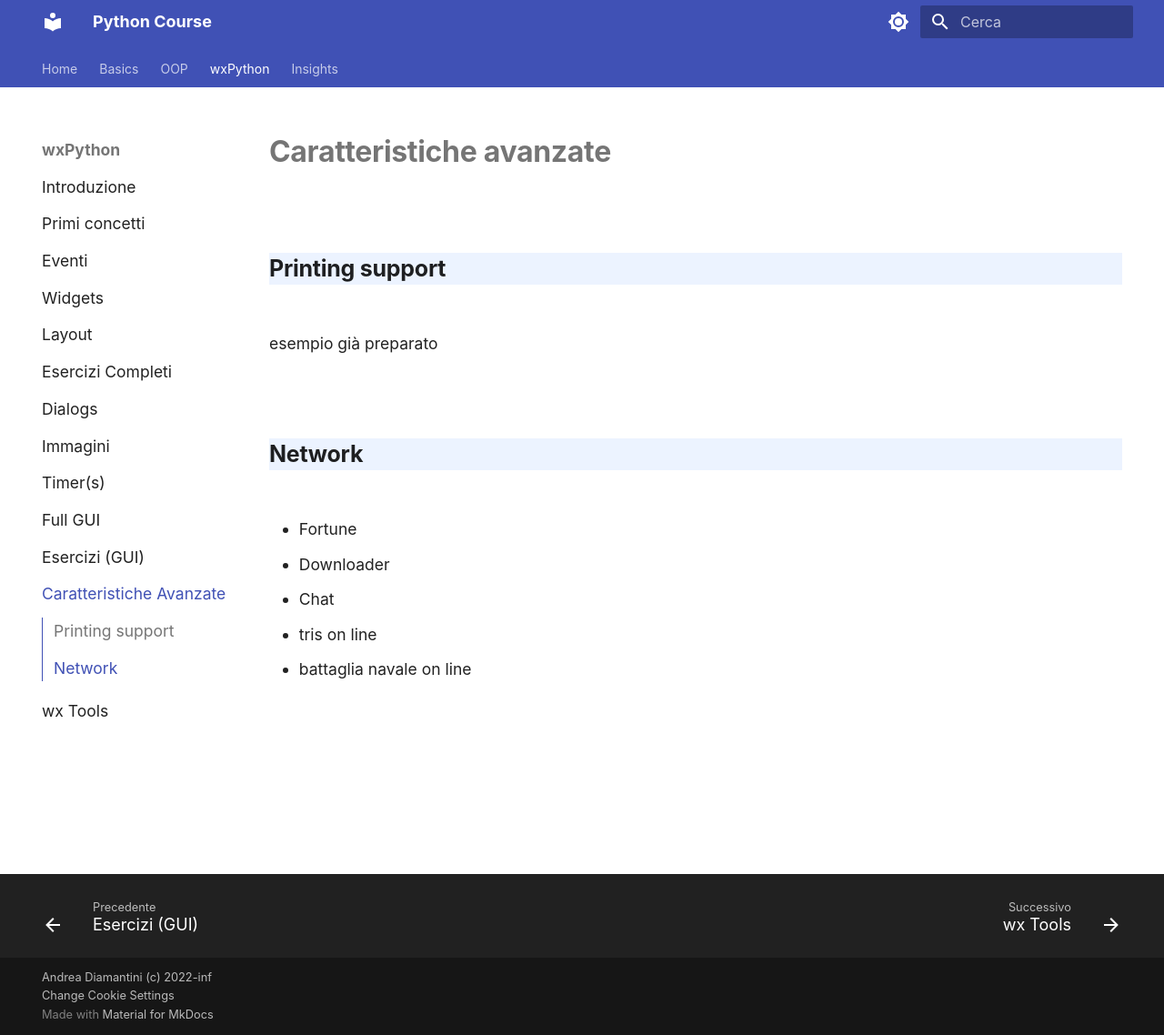
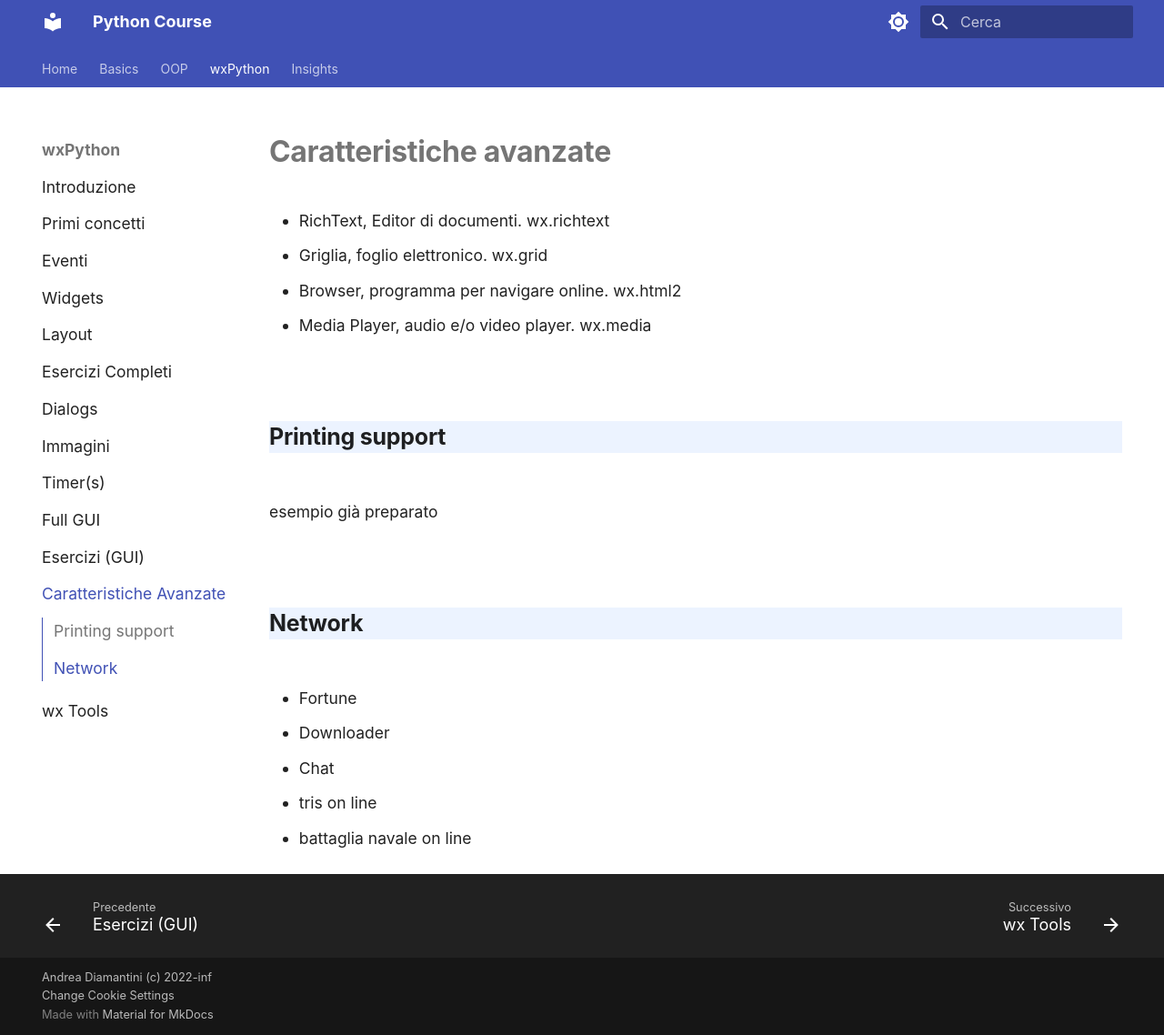
Before and after one commit to adjamhub/pyhandouts, an MkDocs documentation site: the page built from docs/wx/180_advanced.md, in a window 1280 px wide and 1138 px high. Shown: the whole window at 91% size. Built offline with MkDocs 1.6.1 and Material for MkDocs 9.7.7, drawn with Linux system fonts in a browser that asks for light colours.

Commit message:
wx, funzionalità avanzate

```diff
--- a/docs/wx/180_advanced.md
+++ b/docs/wx/180_advanced.md
@@ -1,4 +1,10 @@
 # Caratteristiche avanzate
+
+
+- RichText, Editor di documenti. wx.richtext
+- Griglia, foglio elettronico. wx.grid
+- Browser, programma per navigare online. wx.html2
+- Media Player, audio e/o video player. wx.media
 
 
 <!-- ################################################################################ -->
```
